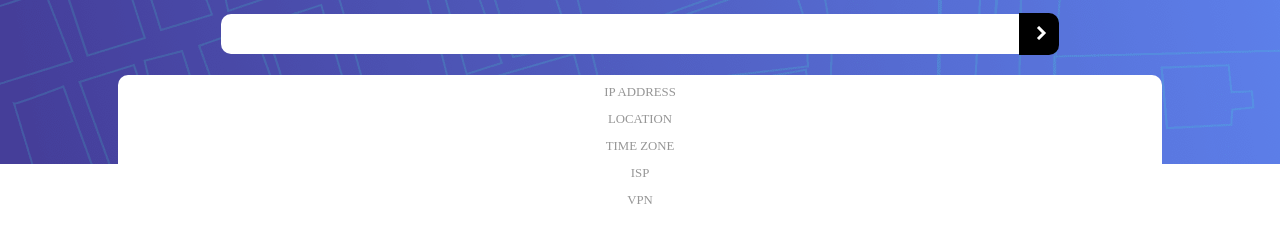
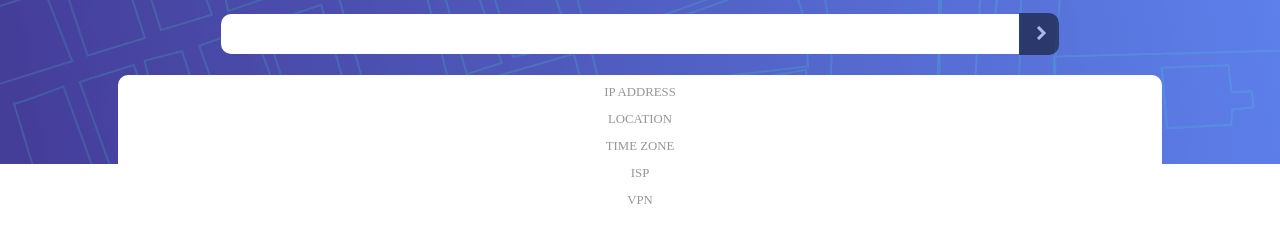
Before and after one commit to davdev14/ip-address-tracker, a plain HTML site: page dist/index.html in a window 1280 px wide. In both pictures the pointer is over the button 1039 px from the left and 120 px from the top of the page. Shown: the part 86-328 px from the top of the page. Drawn offline with nearby package versions, Linux system fonts and the light colour scheme; no server answers.

Commit message:
added some styling

```diff
--- a/dist/style.css
+++ b/dist/style.css
@@ -26,6 +26,7 @@ body {
 .ip-search input {
   height: 40px;
   width: 60%;
+  font-size: 1.3em;
   border-radius: 10px 0 0 10px;
   border: none;
   background-color: #fff;
@@ -40,6 +41,9 @@ body {
   background-color: #000;
   box-sizing: border-box;
   padding-left: 10px;
+}
+.ip-search button:hover {
+  opacity: 50%;
 }
 .info-box {
   background-color: #fff;
```
